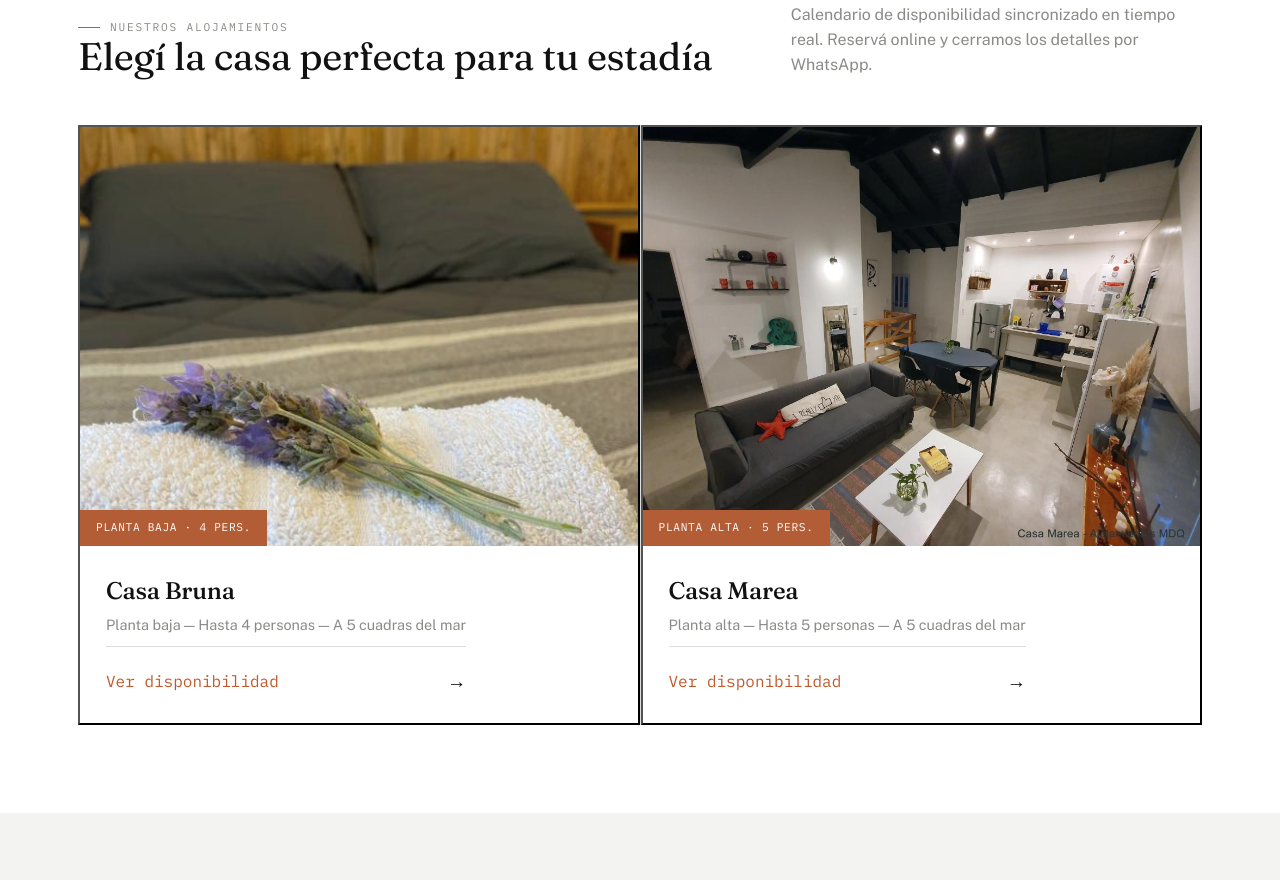
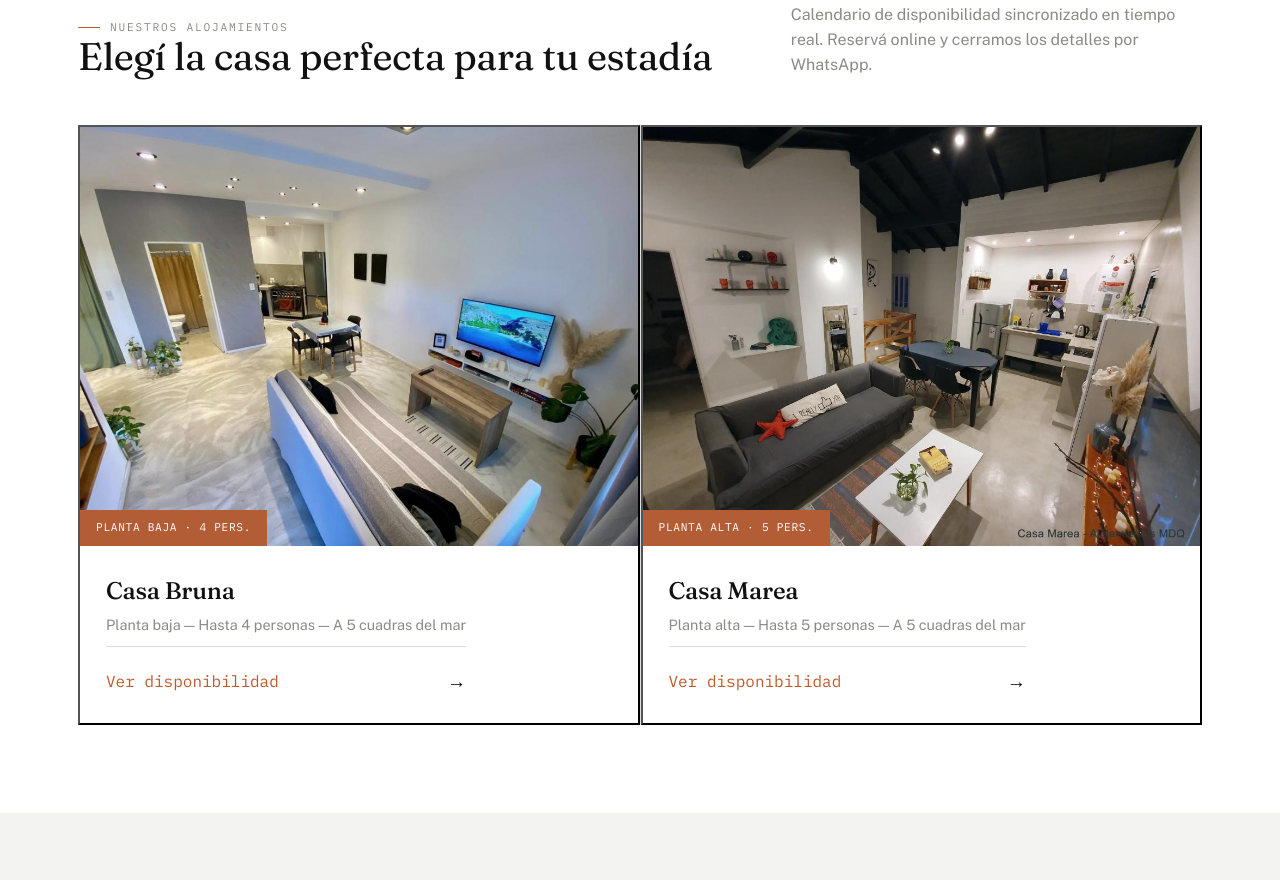
Before and after one commit to alojamientosmdq-web/web-, a website: page index.html in a window 1280 px wide. Shown: the part 899-1779 px from the top of the page. Drawn offline with nearby package versions, Linux system fonts and the light colour scheme.

Commit message:
Add files via upload

```diff
--- a/index.html
+++ b/index.html
@@ -584,6 +584,7 @@ const HOUSES = {
     tagline: "Planta baja — Hasta 4 personas — A 5 cuadras del mar",
     price: 95000, capacity: 4,
     hero: "/839029214.jpg",
+    cardImage: "/878998209.jpg",
     plaqueTag: "PLANTA BAJA · 4 PERS.",
     rooms: [
       { title:"Habitación doble", text:"Cama matrimonial con Smart TV (incluye ropa de cama y toallas). Con calefactor eléctrico y ventilador, espacio de guardado.", img:"/839022746.jpg" },
```
